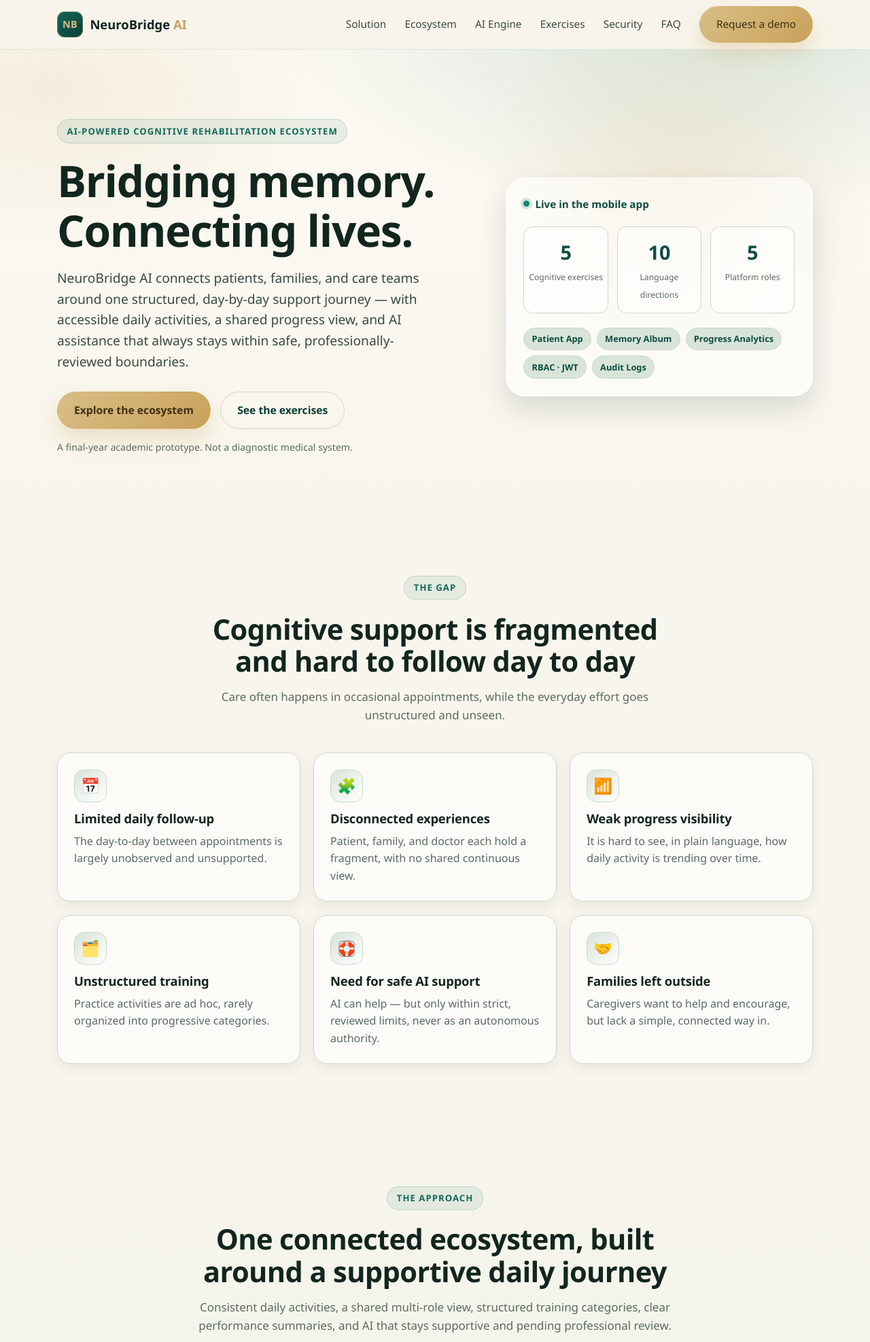
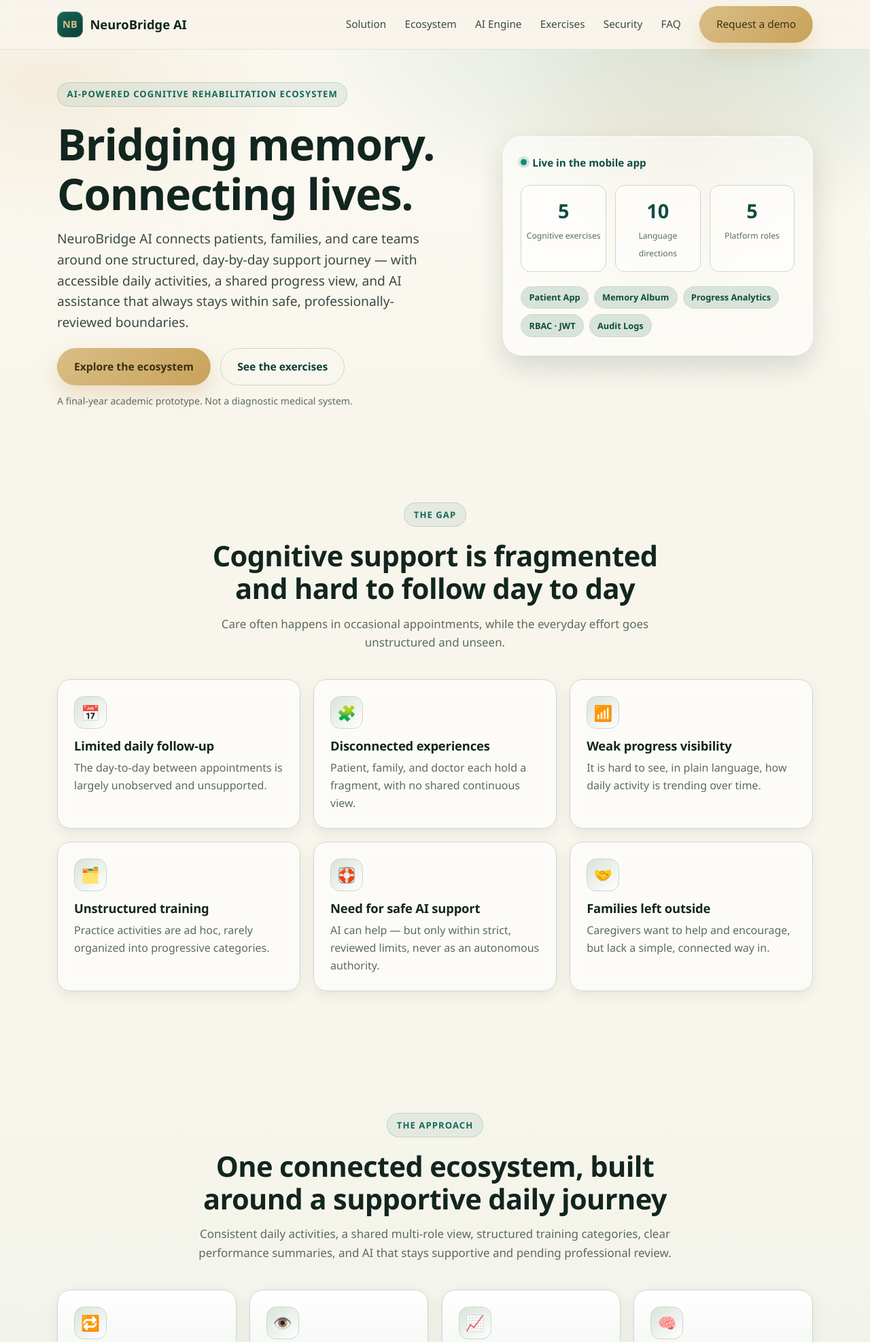
Before and after one commit to samahsuwan122/NeuroBridge, a PHP site: page / in a window 1280 px wide. Shown: the top 1974 px of the page at 68% size. Run offline with PHP 8.4, Linux system fonts and the light colour scheme.

Commit message:
style(website): polish landing page presentation

```diff
--- a/website/styles.css
+++ b/website/styles.css
@@ -1,5 +1,5 @@
 /* ==========================================================================
-   NeuroBridge AI — Landing website styles
+   NeuroBridge — Landing website styles
    Premium medical startup: deep emerald/teal, ivory, sage cards, champagne
    gold accents, glass-like surfaces. Self-contained (no external assets).
    ========================================================================== */
@@ -122,7 +122,6 @@ a { color: inherit; text-decoration: none; }
   letter-spacing: 0.02em;
   box-shadow: inset 0 0 0 1px rgba(217, 190, 134, 0.35);
 }
-.brand__ai { color: var(--gold); }
 .nav__links { display: flex; align-items: center; gap: 1.7rem; }
 .nav__links a { color: var(--ink-2); font-weight: 550; font-size: 0.96rem; transition: color 0.2s; }
 .nav__links a:hover { color: var(--emerald-800); }
@@ -191,6 +190,11 @@ a { color: inherit; text-decoration: none; }
 .chip { font-size: 0.8rem; font-weight: 600; color: var(--emerald-800); background: var(--sage-2); border: 1px solid var(--sage-line); padding: 0.35rem 0.7rem; border-radius: 999px; }
 
 /* ---------- Sections ---------- */
+/* Offset anchored sections so headings clear the 72px sticky navbar and are
+   never cut off or crowded against the top when jumped to via nav links. */
+section[id],
+.cta[id] { scroll-margin-top: 96px; }
+
 .section { padding: clamp(3.5rem, 7vw, 6rem) 0; }
 .section--tint { background: linear-gradient(180deg, var(--ivory), #eef3ea); }
 .section--dark {
@@ -203,7 +207,7 @@ a { color: inherit; text-decoration: none; }
 .section__head { max-width: 720px; margin: 0 auto 2.6rem; text-align: center; }
 .section__head--left { text-align: left; margin-left: 0; }
 .section__sub { color: var(--muted); font-size: 1.06rem; margin-top: 0.9rem; }
-.section__sub--light { color: var(--on-dark-muted); }
+.section__sub--light { color: #cfe1d9; }
 .mini-title { color: var(--emerald-800); }
 
 /* ---------- Grids ---------- */
@@ -226,13 +230,15 @@ a { color: inherit; text-decoration: none; }
 .card:hover { transform: translateY(-4px); box-shadow: var(--shadow); border-color: var(--gold-soft); }
 .card--solid { background: linear-gradient(180deg, #ffffff, var(--sage)); }
 .card--glassdark {
-  background: rgba(255, 255, 255, 0.06);
-  border: 1px solid rgba(234, 243, 238, 0.16);
-  color: var(--on-dark);
+  background: rgba(255, 255, 255, 0.10);
+  border: 1px solid rgba(234, 243, 238, 0.24);
+  color: #f2f8f4;
   backdrop-filter: blur(10px);
   -webkit-backdrop-filter: blur(10px);
 }
-.card--glassdark p { color: var(--on-dark-muted); }
+.card--glassdark h3 { color: #ffffff; }
+/* Higher-contrast body copy so text is clearly readable on dark emerald. */
+.card--glassdark p { color: #d8e8df; }
 .card p { color: var(--muted); }
 .card h3 { margin-bottom: 0.2rem; }
 .ic {
@@ -427,6 +433,18 @@ a { color: inherit; text-decoration: none; }
   .hero__stats { gap: 0.5rem; }
 }
 
+/* Short landscape screens (e.g. 1366x768): reduce the tall hero padding so the
+   headline, lead, and CTA buttons all sit comfortably within the viewport. */
+@media (min-width: 961px) and (max-height: 820px) {
+  .hero__inner {
+    padding-top: 3rem;
+    padding-bottom: 3rem;
+    gap: 2.4rem;
+  }
+  .hero h1 { margin-bottom: 0.9rem; }
+  .hero__actions { margin: 1.4rem 0 0.8rem; }
+}
+
 /* Respect reduced motion */
 @media (prefers-reduced-motion: reduce) {
   html { scroll-behavior: auto; }
```
